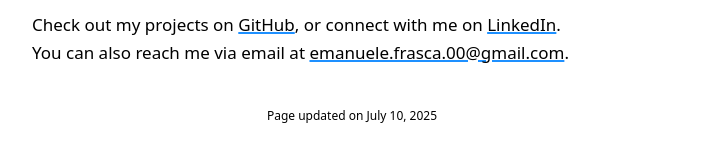
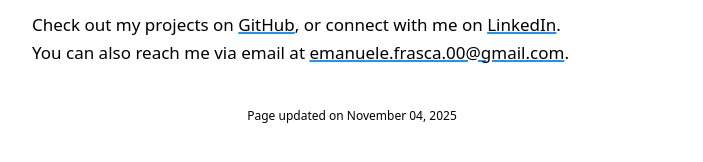
Before and after one commit to noostale/noostale.github.io, a Jekyll site: the page built from index.md, in a window 1280 px wide. Shown: the part 392-554 px from the top of the page, without its empty margins (288-991 px from the left). Built offline with Jekyll 4.4.1, drawn with Linux system fonts in a browser that asks for light colours.

Commit message:
Update index.md

```diff
--- a/index.md
+++ b/index.md
@@ -1,7 +1,7 @@
 ---
 layout: default
 description: Home page of Emanuele Frasca's personal website
-updated_at: "2025-07-10"
+updated_at: "2025-11-04"
 ---
 
 Hi, I'm Emanuele.
```
